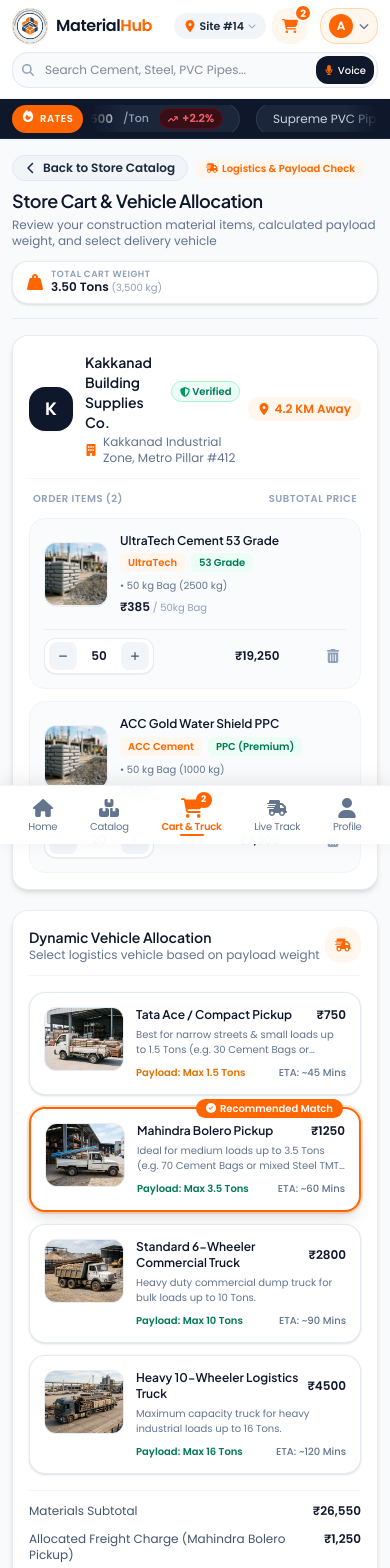
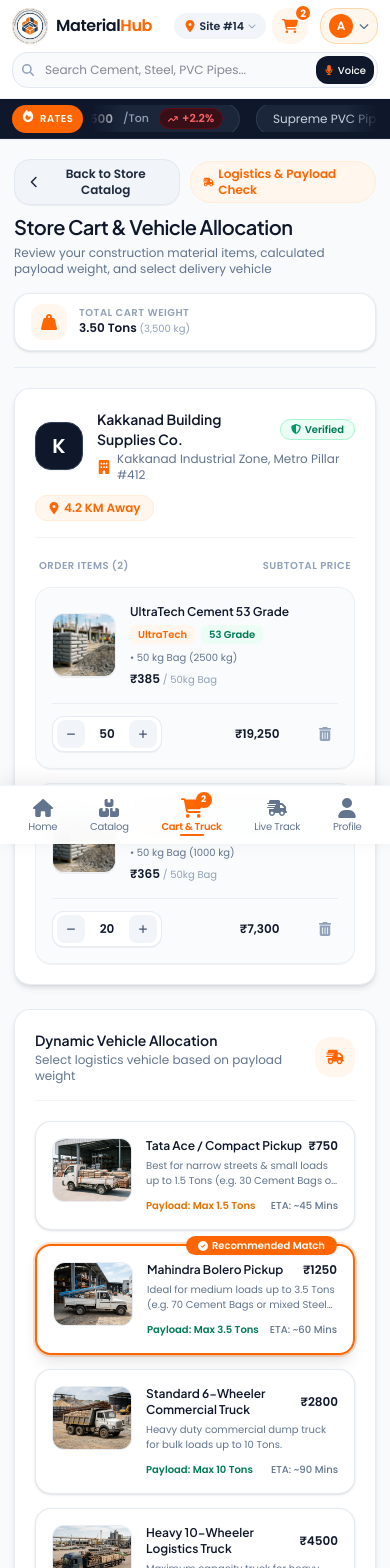
Before and after one commit to ajaycodesx/meterialhub-portal, a Next.js app in the folder buyer-panel/: page /cart in a window 390 px wide. Shown: the top 1568 px of the page. Built offline with nearby package versions, Linux system fonts and the light colour scheme.

Commit message:
Increase section, card padding, and grid gap spacing in CartVehicleSelection to eliminate overlapping elements on mobile and desktop

```diff
--- a/buyer-panel/components/buyer/CartVehicleSelection.tsx
+++ b/buyer-panel/components/buyer/CartVehicleSelection.tsx
@@ -115,37 +115,39 @@
 
   return (
     <div className="flex-1 bg-transparent">
-      <section className="py-4 sm:py-8">
-        <div className="max-w-7xl mx-auto px-3 sm:px-6 lg:px-8 space-y-4 sm:space-y-6">
+      <section className="py-5 sm:py-10">
+        <div className="max-w-7xl mx-auto px-3.5 sm:px-6 lg:px-8 space-y-5 sm:space-y-8">
 
-          {/* Top Page Header (Matching Home & Catalog Spacing) */}
-          <div className="flex flex-col md:flex-row md:items-end justify-between gap-3 border-b border-slate-200/80 pb-3.5 sm:pb-4">
+          {/* Top Page Header */}
+          <div className="flex flex-col md:flex-row md:items-end justify-between gap-4 border-b border-slate-200/80 pb-4 sm:pb-6">
             <div>
-              <div className="flex items-center gap-2 mb-1.5">
+              <div className="flex items-center gap-2.5 mb-2">
                 <button
                   onClick={onBackToCatalog}
-                  className="inline-flex items-center gap-1.5 px-3 py-1 rounded-2xl bg-slate-100/90 hover:bg-slate-200/80 border border-slate-200 text-xs font-semibold text-slate-800 transition-all cursor-pointer"
+                  className="inline-flex items-center gap-1.5 px-3.5 py-1.5 rounded-2xl bg-slate-100/90 hover:bg-slate-200/80 border border-slate-200 text-xs font-semibold text-slate-800 transition-all cursor-pointer shadow-2xs"
                 >
                   <FaChevronLeft className="h-3 w-3" />
                   <span>Back to Store Catalog</span>
                 </button>
-                <span className="inline-flex items-center gap-1 px-2.5 py-0.5 rounded-full bg-orange-50 text-[#FF6500] text-[10px] font-semibold">
+                <span className="inline-flex items-center gap-1 px-3 py-1 rounded-full bg-orange-50 text-[#FF6500] text-xs font-semibold border border-orange-100">
                   <FaTruckFast className="h-3 w-3" />
                   Logistics &amp; Payload Check
                 </span>
               </div>
-              <h1 className="text-lg sm:text-3xl font-semibold text-slate-900 tracking-tight">
+              <h1 className="text-xl sm:text-3xl font-semibold text-slate-900 tracking-tight">
                 Store Cart &amp; Vehicle Allocation
               </h1>
-              <p className="text-xs sm:text-sm text-slate-500 font-normal mt-0.5">
+              <p className="text-xs sm:text-sm text-slate-500 font-normal mt-1">
                 Review your construction material items, calculated payload weight, and select delivery vehicle
               </p>
             </div>
 
-            <div className="flex items-center gap-2 bg-white px-3.5 py-2 rounded-2xl border border-slate-200/80 shadow-sm shrink-0">
-              <FaWeightHanging className="h-4 w-4 text-[#FF6500]" />
+            <div className="flex items-center gap-3 bg-white px-4 py-2.5 rounded-2xl border border-slate-200/80 shadow-sm shrink-0">
+              <div className="h-9 w-9 rounded-xl bg-orange-50 text-[#FF6500] flex items-center justify-center shrink-0">
+                <FaWeightHanging className="h-4 w-4" />
+              </div>
               <div>
-                <div className="text-[9px] text-slate-400 font-semibold uppercase tracking-wider leading-none">Total Cart Weight</div>
+                <div className="text-[10px] text-slate-400 font-semibold uppercase tracking-wider leading-none mb-0.5">Total Cart Weight</div>
                 <div className="text-xs sm:text-sm font-semibold text-slate-900 leading-tight">
                   {totalWeightTons.toFixed(2)} Tons <span className="text-[10px] text-slate-400 font-normal">({totalWeightKg.toLocaleString()} kg)</span>
                 </div>
@@ -154,36 +156,36 @@
           </div>
 
           {/* Master-Detail Split Grid Layout */}
-          <div className="grid grid-cols-1 lg:grid-cols-12 gap-5 lg:gap-8 items-start">
+          <div className="grid grid-cols-1 lg:grid-cols-12 gap-6 lg:gap-10 items-start">
 
             {/* LEFT SIDE: Cart Items & Merchant Store Card */}
-            <div className="lg:col-span-7 space-y-4 sm:space-y-6">
+            <div className="lg:col-span-7 space-y-5 sm:space-y-6">
 
               {/* Merchant Supplier Header Card */}
-              <div className="bg-white p-4 sm:p-6 rounded-2xl sm:rounded-3xl border border-slate-200/80 shadow-md space-y-3 relative overflow-hidden">
-                <div className="flex items-center justify-between gap-2 border-b border-slate-100 pb-3">
-                  <div className="flex items-center gap-3">
-                    <div className="h-11 w-11 rounded-2xl bg-slate-900 text-white font-semibold flex items-center justify-center text-lg shrink-0 shadow-xs">
+              <div className="bg-white p-5 sm:p-7 rounded-2xl sm:rounded-3xl border border-slate-200/80 shadow-md space-y-4 relative overflow-hidden">
+                <div className="flex flex-wrap items-center justify-between gap-3 border-b border-slate-100 pb-4">
+                  <div className="flex items-center gap-3.5">
+                    <div className="h-12 w-12 rounded-2xl bg-slate-900 text-white font-semibold flex items-center justify-center text-xl shrink-0 shadow-xs border border-slate-700">
                       {merchant.name.charAt(0)}
                     </div>
                     <div>
-                      <div className="flex items-center gap-1.5">
+                      <div className="flex items-center gap-2">
                         <h3 className="font-semibold text-sm sm:text-base text-slate-900">{merchant.name}</h3>
                         {merchant.verified && (
-                          <span className="inline-flex items-center gap-0.5 px-2 py-0.5 rounded-full bg-emerald-50 text-emerald-700 text-[10px] font-semibold border border-emerald-200">
+                          <span className="inline-flex items-center gap-1 px-2.5 py-0.5 rounded-full bg-emerald-50 text-emerald-700 text-[10px] font-semibold border border-emerald-200">
                             <FaShieldHalved className="h-2.5 w-2.5 text-emerald-600" />
                             Verified
                           </span>
                         )}
                       </div>
                       <p className="text-xs text-slate-500 font-normal flex items-center gap-1.5 mt-0.5">
-                        <FaBuilding className="h-3 w-3 text-orange-500 shrink-0" />
+                        <FaBuilding className="h-3.5 w-3.5 text-orange-500 shrink-0" />
                         <span>{merchant.address}</span>
                       </p>
                     </div>
                   </div>
 
-                  <span className="inline-flex items-center gap-1 px-2.5 py-1 rounded-xl bg-orange-50 text-[#FF6500] text-xs font-semibold shrink-0">
+                  <span className="inline-flex items-center gap-1 px-3 py-1 rounded-xl bg-orange-50 text-[#FF6500] text-xs font-semibold shrink-0 border border-orange-100">
                     <FaLocationDot className="h-3 w-3" />
                     {merchant.distanceKm} KM Away
                   </span>
@@ -197,7 +199,7 @@
                     </Button>
                   </div>
                 ) : (
-                  <div className="space-y-3">
+                  <div className="space-y-3.5 pt-1">
                     <div className="flex items-center justify-between text-[10px] font-semibold text-slate-400 uppercase tracking-wider px-1">
                       <span>Order Items ({cartItems.length})</span>
                       <span>Subtotal Price</span>
@@ -208,8 +210,8 @@
                       const itemTotalPrice = product.price * quantity;
 
                       return (
-                        <div key={product.id} className="p-3.5 rounded-2xl bg-slate-50/80 border border-slate-100 flex flex-col sm:flex-row sm:items-center justify-between gap-3.5">
-                          <div className="flex items-center gap-3">
+                        <div key={product.id} className="p-4 rounded-2xl bg-slate-50/80 border border-slate-200/60 flex flex-col sm:flex-row sm:items-center justify-between gap-4 shadow-2xs">
+                          <div className="flex items-center gap-3.5">
                             <div className="h-16 w-16 rounded-xl bg-white overflow-hidden shrink-0 border border-slate-200/60 shadow-2xs">
                               <img
                                 src={product.image}
@@ -246,7 +248,7 @@
                             </div>
                           </div>
 
-                          <div className="flex items-center justify-between sm:justify-end gap-3 pt-2 sm:pt-0 border-t sm:border-t-0 border-slate-200/60">
+                          <div className="flex items-center justify-between sm:justify-end gap-3.5 pt-3 sm:pt-0 border-t sm:border-t-0 border-slate-200/60">
                             <div className="flex items-center gap-1.5 bg-white rounded-xl p-1 h-9 border border-slate-200/80 shadow-2xs">
                               <button
                                 onClick={() => {
@@ -290,21 +292,21 @@
             </div>
 
             {/* RIGHT SIDE: Dynamic Vehicle Allocation Panel */}
-            <div className="lg:col-span-5 space-y-4 sm:space-y-6">
+            <div className="lg:col-span-5 space-y-5 sm:space-y-6">
 
-              <div className="bg-white p-4 sm:p-6 rounded-2xl sm:rounded-3xl border border-slate-200/80 shadow-md space-y-4">
-                <div className="flex items-center justify-between border-b border-slate-100 pb-3">
+              <div className="bg-white p-5 sm:p-7 rounded-2xl sm:rounded-3xl border border-slate-200/80 shadow-md space-y-5">
+                <div className="flex items-center justify-between border-b border-slate-100 pb-4">
                   <div>
                     <h3 className="font-semibold text-sm sm:text-base text-slate-900">Dynamic Vehicle Allocation</h3>
-                    <p className="text-xs text-slate-500 font-normal">Select logistics vehicle based on payload weight</p>
+                    <p className="text-xs text-slate-500 font-normal mt-0.5">Select logistics vehicle based on payload weight</p>
                   </div>
-                  <div className="h-9 w-9 rounded-2xl bg-orange-50 text-[#FF6500] flex items-center justify-center shrink-0">
-                    <FaTruckFast className="h-4 w-4" />
+                  <div className="h-10 w-10 rounded-2xl bg-orange-50 text-[#FF6500] flex items-center justify-center shrink-0">
+                    <FaTruckFast className="h-4.5 w-4.5" />
                   </div>
                 </div>
 
                 {isOverload && (
-                  <div className="p-3.5 rounded-2xl bg-amber-50 border border-amber-200 text-amber-800 text-xs font-medium flex items-start gap-2.5">
+                  <div className="p-4 rounded-2xl bg-amber-50 border border-amber-200 text-amber-800 text-xs font-medium flex items-start gap-3">
                     <FaTriangleExclamation className="h-4 w-4 text-amber-600 shrink-0 mt-0.5" />
                     <div>
                       <span className="font-semibold">Payload Exceeds Vehicle Capacity!</span>
@@ -315,7 +317,7 @@
                   </div>
                 )}
 
-                <div className="space-y-3">
+                <div className="space-y-3.5">
                   {VEHICLES.map((vehicle) => {
                     const isSelected = vehicle.id === activeVehicle.id;
                     const isRecommended = vehicle.id === recommendedVehicle.id;
@@ -325,20 +327,20 @@
                       <div
                         key={vehicle.id}
                         onClick={() => setSelectedVehicleId(vehicle.id)}
-                        className={`relative rounded-2xl p-3.5 transition-all cursor-pointer ${
+                        className={`relative rounded-2xl p-4 transition-all cursor-pointer ${
                           isSelected
                             ? 'bg-white border-2 border-[#FF6500] shadow-lg ring-2 ring-[#FF6500]/20'
                             : 'bg-white hover:bg-slate-50 border border-slate-200/90 shadow-sm hover:shadow-md'
                         }`}
                       >
                         {isRecommended && (
-                          <span className="absolute -top-2.5 right-4 px-2.5 py-0.5 rounded-full bg-[#FF6500] text-white text-[10px] font-semibold shadow-xs flex items-center gap-1">
+                          <span className="absolute -top-2.5 right-4 px-3 py-0.5 rounded-full bg-[#FF6500] text-white text-[10px] font-semibold shadow-xs flex items-center gap-1">
                             <FaCircleCheck className="h-2.5 w-2.5" />
                             Recommended Match
                           </span>
                         )}
 
-                        <div className="flex items-start gap-3">
+                        <div className="flex items-start gap-3.5">
                           <div className="h-16 w-20 rounded-xl bg-slate-100 overflow-hidden shrink-0 border border-slate-200/60">
                             <img
                               src={vehicle.image}
@@ -355,7 +357,7 @@
 
                             <p className="text-[10px] text-slate-500 font-normal line-clamp-2">{vehicle.description}</p>
 
-                            <div className="flex items-center justify-between pt-1 text-[10px]">
+                            <div className="flex items-center justify-between pt-1.5 text-[10px]">
                               <span className={`font-semibold ${fitsLoad ? 'text-emerald-700' : 'text-amber-600'}`}>
                                 Payload: Max {vehicle.capacityTons} Tons
                               </span>
@@ -369,7 +371,7 @@
                 </div>
 
                 {/* Price Breakdown Summary & Checkout Button */}
-                <div className="pt-3 space-y-3 border-t border-slate-100">
+                <div className="pt-4 space-y-3.5 border-t border-slate-100">
                   <div className="flex justify-between text-xs text-slate-600">
                     <span>Materials Subtotal</span>
                     <span className="font-semibold text-slate-900">₹{subtotalPrice.toLocaleString()}</span>
@@ -378,7 +380,7 @@
                     <span>Allocated Freight Charge ({activeVehicle.name})</span>
                     <span className="font-semibold text-slate-900">₹{activeVehicle.freightFee.toLocaleString()}</span>
                   </div>
-                  <div className="flex justify-between text-sm font-semibold text-slate-900 pt-2 border-t border-slate-100">
+                  <div className="flex justify-between text-sm font-semibold text-slate-900 pt-2.5 border-t border-slate-100">
                     <span>Total Estimated Cost</span>
                     <span className="text-[#FF6500] text-base">₹{(subtotalPrice + activeVehicle.freightFee).toLocaleString()}</span>
                   </div>
@@ -389,7 +391,7 @@
                     disabled={cartItems.length === 0 || isOverload}
                     onClick={() => onProceedToCheckout(activeVehicle, cartItems)}
                     icon={<FaArrowRight className="h-3.5 w-3.5" />}
-                    className="w-full mt-3 py-3"
+                    className="w-full mt-4 py-3 sm:py-3.5"
                   >
                     Proceed to Checkout &amp; Address
                   </Button>
```
